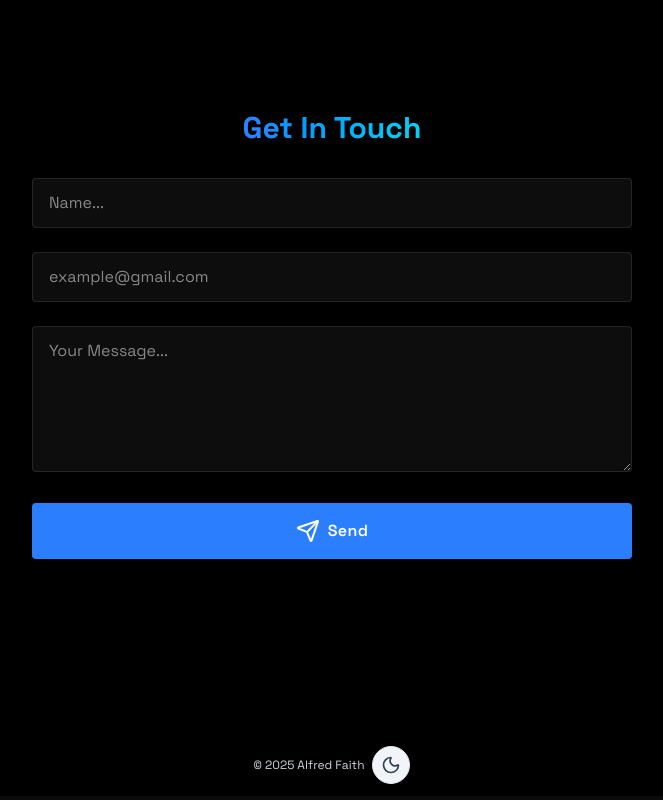
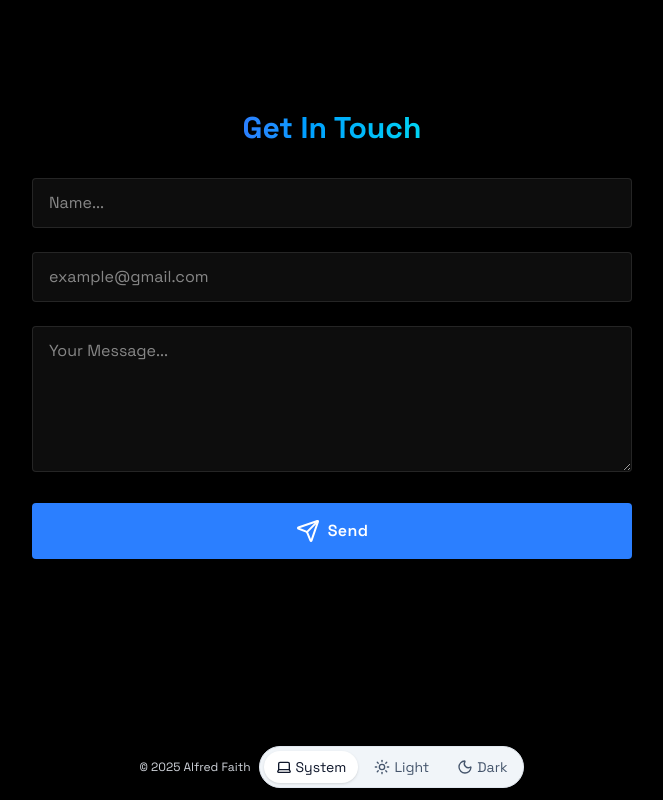
Before and after one commit to TonyFred-code/portfolio, a React (Vite) app: page / in a window 1280 px wide. Shown: the part 2646-3446 px from the top of the page, without its empty margins (308-971 px from the left). Built offline with nearby package versions, Linux system fonts and the light colour scheme.

Commit message:
feat: add system theme toggle
change choice medium to a radio style toggle

```diff
--- a/src/components/ToggleTheme.jsx
+++ b/src/components/ToggleTheme.jsx
@@ -1,42 +1,68 @@
-import { Moon, Sun } from "lucide-react";
+import { Laptop, Moon, Sun } from "lucide-react";
 import { useEffect, useState } from "react";
 
-export default function ToggleTheme() {
-  const [isDark, setIsDark] = useState(() => {
-    return localStorage.getItem("theme") === "dark";
+const options = [
+  { value: "system", Icon: Laptop, label: "System" },
+  { value: "light", Icon: Sun, label: "Light" },
+  { value: "dark", Icon: Moon, label: "Dark" },
+];
+
+export default function ThemeToggle() {
+  const [theme, setTheme] = useState(() => {
+    return localStorage.getItem("theme") || "system";
   });
 
   useEffect(() => {
     const root = document.documentElement;
+    const prefersDark = window.matchMedia(
+      "(prefers-color-scheme: dark)"
+    ).matches;
 
-    if (isDark) {
+    if (theme === "dark" || (theme === "system" && prefersDark)) {
       root.classList.add("dark");
-      localStorage.setItem("theme", "dark");
     } else {
       root.classList.remove("dark");
-      localStorage.setItem("theme", "light");
     }
-  }, [isDark]);
 
-  const toggleTheme = () => {
-    setIsDark((prev) => !prev);
-  };
+    localStorage.setItem("theme", theme);
+  }, [theme]);
 
   return (
-    <button
-      onClick={toggleTheme}
-      aria-label="Toggle theme"
+    <div
+      role="radiogroup"
+      aria-label="Theme"
       className="
-        p-2 rounded-full
-        border border-slate-200 dark:border-slate-700
+        inline-flex items-center gap-1
+        rounded-full border border-slate-200 dark:border-slate-700
         bg-slate-100 dark:bg-slate-800
-        text-slate-700 dark:text-slate-200
-        hover:bg-slate-200 dark:hover:bg-slate-700
-        transition-colors
-        focus:outline-none focus:ring-2 focus:ring-sky-400
+        p-1
       "
     >
-      {isDark ? <Sun className="h-5 w-5" /> : <Moon className="h-5 w-5" />}
-    </button>
+      {options.map((option) => {
+        const { value, Icon, label } = option;
+        const active = theme === value;
+
+        return (
+          <button
+            key={value}
+            role="radio"
+            aria-checked={active}
+            onClick={() => setTheme(value)}
+            className={`
+              flex items-center gap-1 px-3 py-1.5 rounded-full text-sm
+              transition-colors
+              ${
+                active
+                  ? "bg-white dark:bg-slate-900 text-slate-900 dark:text-slate-100 shadow-sm"
+                  : "text-slate-600 dark:text-slate-400 hover:text-slate-900 dark:hover:text-slate-200"
+              }
+            `}
+          >
+            <Icon className="h-4 w-4" />
+            <span className="hidden sm:inline">{label}</span>
+          </button>
+        );
+      })}
+    </div>
   );
 }
```
